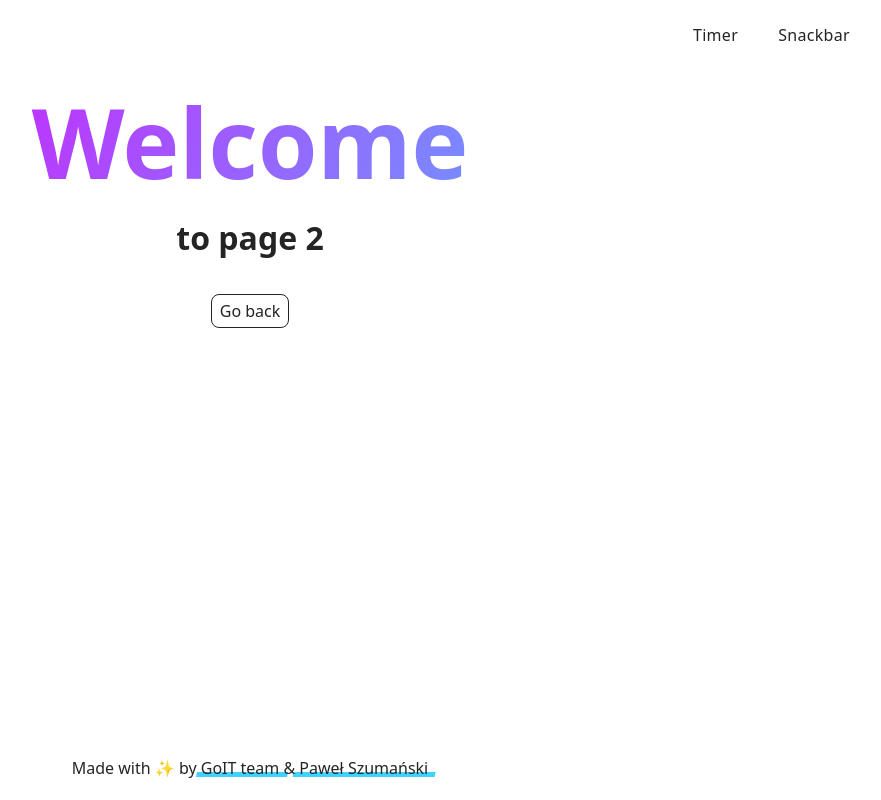
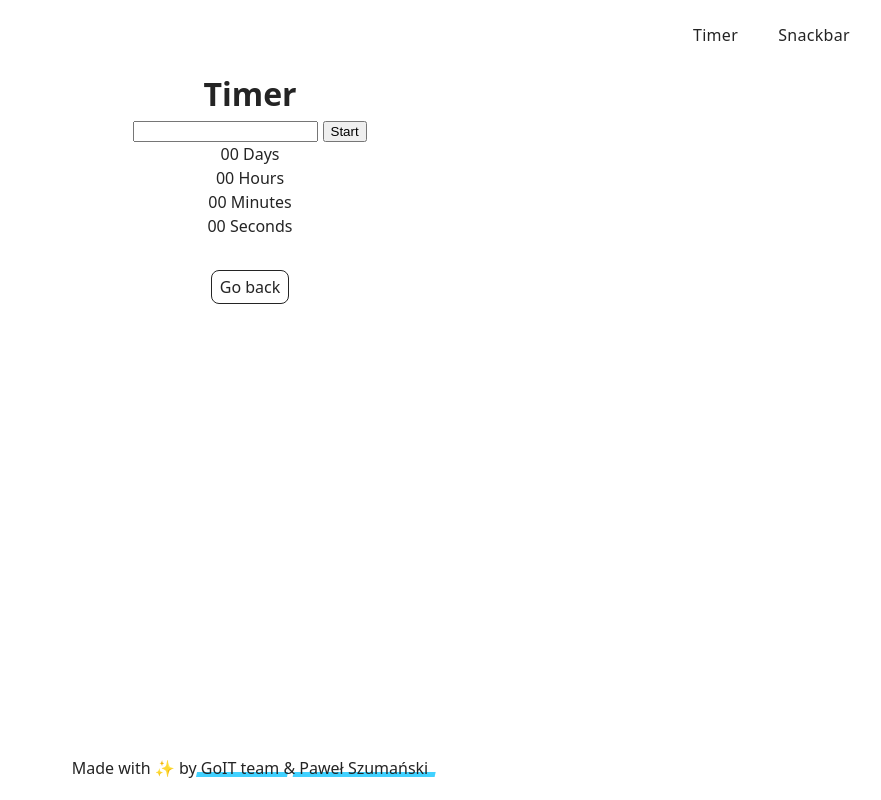
Before and after one commit to Szumapman/goit-js-hw-10, a website built with Vite: page src/01-timer.html in a window 1280 px wide. Shown: the whole page, without its empty margins (390-1271 px from the left). Built offline with nearby package versions, Linux system fonts and the light colour scheme.

Commit message:
Add timer code

```diff
--- a/src/01-timer.html
+++ b/src/01-timer.html
@@ -4,8 +4,9 @@
     <meta charset="UTF-8" />
     <meta http-equiv="X-UA-Compatible" content="IE=edge" />
     <meta name="viewport" content="width=device-width, initial-scale=1.0" />
-    <title>Page 2</title>
+    <title>Timer</title>
     <link rel="stylesheet" href="./css/styles.css" />
+    <link rel="stylesheet" href="./css//01-timer.css" />
   </head>
   <body>
     <load
@@ -16,9 +17,33 @@
 
     <main>
       <div class="container">
-        <h1 class="main-title">
-          <span class="main-title-gradient">Welcome</span> to page 2
-        </h1>
+        <h1 class="hidden">Timer</h1>
+
+        <div class="picker">
+          <input type="text" id="datetime-picker" />
+          <button type="button" data-start>Start</button>
+        </div>
+
+        <div class="timer">
+          <div class="field">
+            <span class="value" data-days>00</span>
+            <span class="label">Days</span>
+          </div>
+          <div class="field">
+            <span class="value" data-hours>00</span>
+            <span class="label">Hours</span>
+          </div>
+          <div class="field">
+            <span class="value" data-minutes>00</span>
+            <span class="label">Minutes</span>
+          </div>
+          <div class="field">
+            <span class="value" data-seconds>00</span>
+            <span class="label">Seconds</span>
+          </div>
+        </div>
+      </div>
+
         <load src="./partials/back-link.html" />
       </div>
     </main>
```
